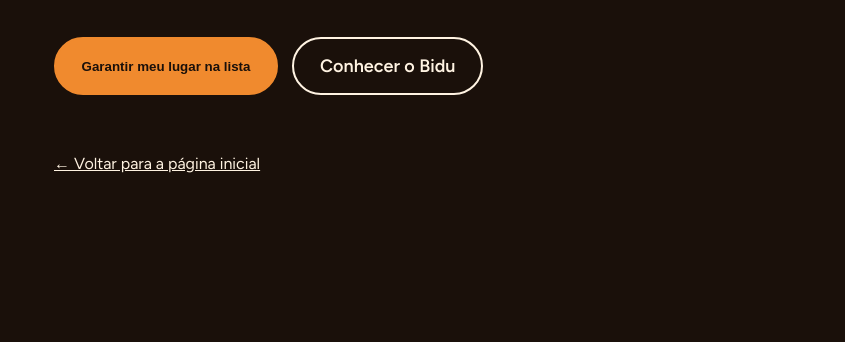
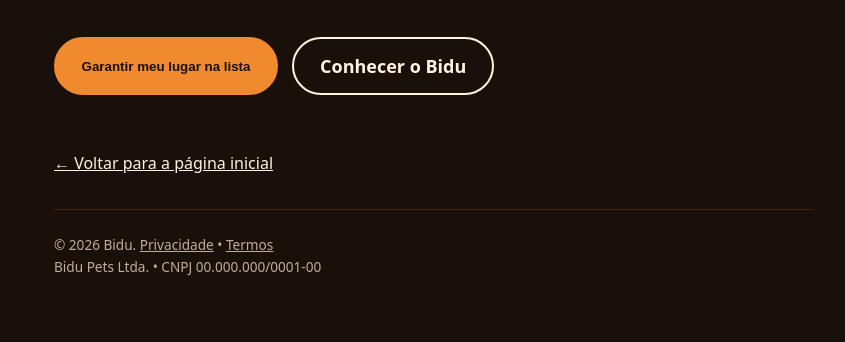
Before and after one commit to jp2009ss/BIDU, a plain HTML site: page lista.html in a window 1280 px wide. Shown: the part 669-1011 px from the top of the page, without its empty margins (206-1051 px from the left). Before the commit the page ends 910 px from the top, so only its background shows below. Drawn offline with nearby package versions, Linux system fonts and the light colour scheme.

```diff
--- a/lista.html
+++ b/lista.html
@@ -5,6 +5,7 @@
     <meta name="viewport" content="width=device-width, initial-scale=1, viewport-fit=cover">
     <title>Bidu – Lista de espera & Cadastro</title>
     <meta name="description" content="Entre na lista de espera do Bidu e seja avisado quando os passeios para o seu pet começarem.">
+    <meta http-equiv="Content-Security-Policy" content="default-src 'self' https: data:; script-src 'self' 'unsafe-inline' https://fonts.googleapis.com https://fonts.gstatic.com https://connect.facebook.net; style-src 'self' 'unsafe-inline' https://fonts.googleapis.com; img-src 'self' data: https:; font-src 'self' https://fonts.gstatic.com; connect-src 'self' https://connect.facebook.net https://wa.me;">
     <link rel="preconnect" href="https://fonts.googleapis.com">
     <link rel="preconnect" href="https://fonts.gstatic.com" crossorigin>
     <link rel="stylesheet" href="https://fonts.googleapis.com/css2?family=Bricolage+Grotesque:wght@700;800&family=Figtree:wght@400;600&display=swap">
@@ -91,7 +92,12 @@
         </div>
       </section>
 
-      <p class="back"><a href="index.html">← Voltar para a página inicial</a></p>
+      <p class="back" style="margin-bottom: 2rem;"><a href="index.html">← Voltar para a página inicial</a></p>
+
+      <footer style="border-top: 1px solid var(--brown); padding-top: 1.5rem; font-size: 0.85rem; color: var(--sand); opacity: 0.8;">
+        <p>© 2026 Bidu. <a href="#" style="color: inherit;">Privacidade</a> • <a href="#" style="color: inherit;">Termos</a></p>
+        <p>Bidu Pets Ltda. • CNPJ 00.000.000/0001-00</p>
+      </footer>
     </main>
     <script src="lista.js"></script>
   </body>
```
Also changed, not shown: index.html (+6 -1 lines).
